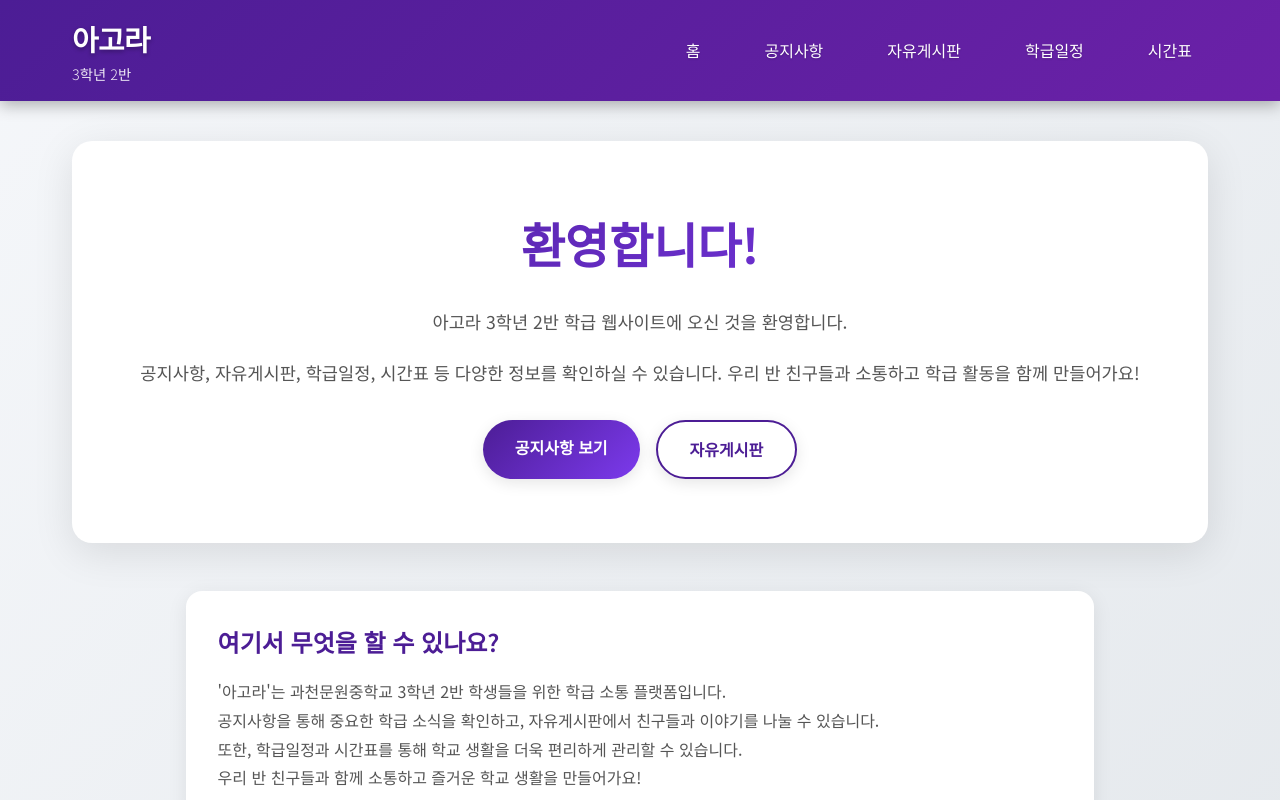
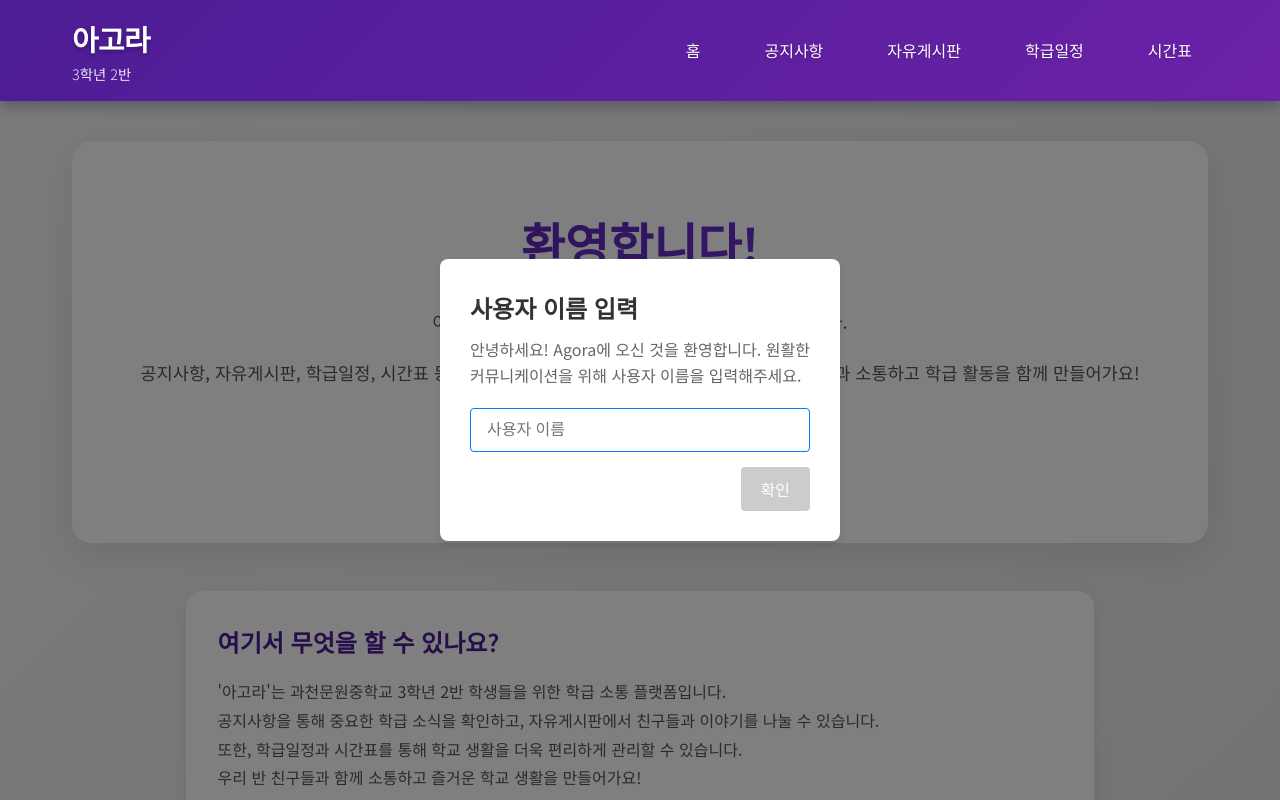
Before and after one commit to bindglam/agora, a React (Vite) app in the folder frontend/: page / in a window 1280 px wide. Shown: the top 800 px of the page. Built offline with nearby package versions, Linux system fonts and the light colour scheme.

Commit message:
feat: (frontend) many

```diff
--- a/frontend/src/App.jsx
+++ b/frontend/src/App.jsx
@@ -1,16 +1,20 @@
 import { BrowserRouter, Routes, Route } from "react-router-dom";
 import { useState, useEffect } from "react";
+import { getCookie, setCookie } from './utils';
 
 import './App.css';
 
-import Home from "./components/Home";
-import Board from "./components/Board";
+import Home from "./pages/Home";
+import Board from "./pages/Board";
+import Post from "./pages/Post";
 
 import Navbar from './components/Navbar';
 import Footer from './components/Footer';
+import UserInfoModal from './components/UserInfoModal';
 
 function App() {
   const [navbarHeight, setNavbarHeight] = useState(0);
+  const [isUserInfoModalOpen, setIsUserInfoModalOpen] = useState(false);
 
   useEffect(() => {
     const calculateNavbarHeight = () => {
@@ -32,14 +36,28 @@ function App() {
     };
   }, []);
 
+  useEffect(() => {
+    const username = getCookie('username');
+    if (!username) {
+      setIsUserInfoModalOpen(true);
+    }
+  }, []);
+
+  const handleUserInfoSubmit = (username) => {
+    setCookie('username', username, 365); // 1년 동안 쿠키 유지
+    setIsUserInfoModalOpen(false);
+  };
+
   return (
     <div className="App">
       <BrowserRouter>
+        <UserInfoModal isOpen={isUserInfoModalOpen} onSubmit={handleUserInfoSubmit} />
         <Navbar />
         <div className="main-content" style={{ paddingTop: `${navbarHeight + 40}px` }}>
           <Routes>
             <Route path="/" element={<Home />} />
             <Route path="/board/:boardId" element={<Board />} />
+            <Route path="/post/:postId" element={<Post />} />
           </Routes>
         </div>
         <Footer />
--- /dev/null
+++ b/frontend/src/components/UserInfoModal.css
@@ -0,0 +1,89 @@
+.username-modal-overlay {
+  position: fixed;
+  top: 0;
+  left: 0;
+  width: 100%;
+  height: 100%;
+  background-color: rgba(0, 0, 0, 0.5);
+  display: flex;
+  justify-content: center;
+  align-items: center;
+  z-index: 1000;
+}
+
+.username-modal {
+  background-color: white;
+  border-radius: 8px;
+  padding: 30px;
+  width: 90%;
+  max-width: 400px;
+  box-shadow: 0 4px 6px rgba(0, 0, 0, 0.1);
+}
+
+.username-modal-title {
+  font-size: 1.5rem;
+  margin: 0 0 10px 0;
+  color: #333;
+}
+
+.username-modal-description {
+  color: #666;
+  margin-bottom: 20px;
+}
+
+.username-modal-form {
+  display: flex;
+  flex-direction: column;
+  gap: 15px;
+}
+
+.username-modal-input {
+  padding: 12px 16px;
+  font-size: 1rem;
+  border: 1px solid #ddd;
+  border-radius: 4px;
+  outline: none;
+}
+
+.username-modal-input:focus {
+  border-color: #007bff;
+}
+
+.username-modal-buttons {
+  display: flex;
+  gap: 10px;
+  justify-content: flex-end;
+}
+
+.username-modal-cancel,
+.username-modal-submit {
+  padding: 10px 20px;
+  font-size: 1rem;
+  border: none;
+  border-radius: 4px;
+  cursor: pointer;
+  transition: background-color 0.2s;
+}
+
+.username-modal-cancel {
+  background-color: #6c757d;
+  color: white;
+}
+
+.username-modal-cancel:hover {
+  background-color: #5a6268;
+}
+
+.username-modal-submit {
+  background-color: #007bff;
+  color: white;
+}
+
+.username-modal-submit:hover:not(:disabled) {
+  background-color: #0056b3;
+}
+
+.username-modal-submit:disabled {
+  background-color: #ccc;
+  cursor: not-allowed;
+}
--- /dev/null
+++ b/frontend/src/components/UserInfoModal.jsx
@@ -0,0 +1,53 @@
+import React from 'react';
+
+import './UserInfoModal.css';
+
+function UserInfoModal({ isOpen, onSubmit }) {
+  const [username, setUsername] = React.useState('');
+
+  if (!isOpen) return null;
+
+  const handleSubmit = (e) => {
+    e.preventDefault();
+    if (username.trim()) {
+      onSubmit(username.trim());
+      setUsername('');
+    }
+  };
+
+  const handleChange = (e) => {
+    setUsername(e.target.value);
+  };
+
+  return (
+    <div className="username-modal-overlay">
+      <div className="username-modal" onClick={(e) => e.stopPropagation()}>
+        <h2 className="username-modal-title">사용자 이름 입력</h2>
+        <p className="username-modal-description">
+          안녕하세요! Agora에 오신 것을 환영합니다. 원활한 커뮤니케이션을 위해 사용자 이름을 입력해주세요.
+        </p>
+        <form onSubmit={handleSubmit} className="username-modal-form">
+          <input
+            type="text"
+            value={username}
+            onChange={handleChange}
+            placeholder="사용자 이름"
+            className="username-modal-input"
+            autoFocus
+          />
+          <div className="username-modal-buttons">
+            <button
+              type="submit"
+              className="username-modal-submit"
+              disabled={!username.trim()}
+            >
+              확인
+            </button>
+          </div>
+        </form>
+      </div>
+    </div>
+  );
+}
+
+export default UserInfoModal;
--- a/frontend/src/components/Board.jsx
+++ b/frontend/src/pages/Board.jsx
@@ -47,7 +47,7 @@ function Board() {
   };
 
   const handlePostClick = (postId) => {
-    navigate(`/board/${boardId}/${postId}`);
+    navigate(`/post/${postId}`);
   };
 
   if (loading) {
@@ -62,7 +62,7 @@ function Board() {
     <div className="board-container">
       <div className="board-header">
         <h1 className="board-title">{boardProperties.displayName}</h1>
-        {boardProperties.postable &&
+        {boardProperties.permissions.posting == "DEFAULT" &&
           <button className="create-post-btn" onClick={handleCreatePost}>
           글쓰기
           </button>
@@ -91,7 +91,7 @@ function Board() {
               >
                 <td className="col-title">{post.title}</td>
                 <td className="col-content">{post.content}</td>
-                <td className="col-author">{post.author.nickname}</td>
+                <td className="col-author">{post.author}</td>
                 <td className="col-date">
                   {new Date(post.createdAt).toLocaleDateString()}
                 </td>
--- /dev/null
+++ b/frontend/src/pages/Post.css
@@ -0,0 +1,110 @@
+.post-container {
+  max-width: 900px;
+  margin: 0 auto;
+  padding: 20px;
+}
+
+.post-header {
+  display: flex;
+  gap: 10px;
+  margin-bottom: 20px;
+}
+
+.back-btn,
+.list-btn {
+  padding: 8px 16px;
+  background-color: #6c757d;
+  color: white;
+  border: none;
+  border-radius: 4px;
+  cursor: pointer;
+  font-size: 0.9rem;
+  transition: background-color 0.2s;
+}
+
+.back-btn:hover,
+.list-btn:hover {
+  background-color: #5a6268;
+}
+
+.post-content {
+  background-color: white;
+  padding: 30px;
+  border-radius: 8px;
+  box-shadow: 0 2px 4px rgba(0, 0, 0, 0.1);
+  margin-bottom: 20px;
+}
+
+.post-title {
+  font-size: 1.8rem;
+  margin: 0 0 20px 0;
+  border-bottom: 2px solid #dee2e6;
+  padding-bottom: 15px;
+}
+
+.post-meta {
+  display: flex;
+  gap: 20px;
+  color: #6c757d;
+  font-size: 0.9rem;
+  margin-bottom: 30px;
+  padding-bottom: 15px;
+  border-bottom: 1px solid #dee2e6;
+}
+
+.post-author,
+.post-date,
+.post-updated {
+  display: flex;
+  align-items: center;
+}
+
+.post-body {
+  line-height: 1.8;
+  white-space: pre-wrap;
+  word-wrap: break-word;
+}
+
+.post-footer {
+  display: flex;
+  gap: 10px;
+  justify-content: flex-end;
+}
+
+.edit-btn {
+  padding: 10px 20px;
+  background-color: #007bff;
+  color: white;
+  border: none;
+  border-radius: 4px;
+  cursor: pointer;
+  font-size: 1rem;
+  transition: background-color 0.2s;
+}
+
+.edit-btn:hover {
+  background-color: #0056b3;
+}
+
+.delete-btn {
+  padding: 10px 20px;
+  background-color: #dc3545;
+  color: white;
+  border: none;
+  border-radius: 4px;
+  cursor: pointer;
+  font-size: 1rem;
+  transition: background-color 0.2s;
+}
+
+.delete-btn:hover {
+  background-color: #c82333;
+}
+
+.error {
+  color: #dc3545;
+  background-color: #f8d7da;
+  padding: 16px;
+  border-radius: 4px;
+  border: 1px solid #f5c6cb;
+}
--- /dev/null
+++ b/frontend/src/pages/Post.jsx
@@ -0,0 +1,85 @@
+import React from 'react';
+import { useParams, useNavigate } from 'react-router-dom';
+import { API_BASE_URL } from '../constants';
+
+import './Post.css';
+
+function Post() {
+  const { postId } = useParams();
+  const navigate = useNavigate();
+  const [post, setPost] = React.useState(null);
+  const [loading, setLoading] = React.useState(true);
+  const [error, setError] = React.useState(null);
+
+  React.useEffect(() => {
+    const fetchPost = async () => {
+      try {
+        setLoading(true);
+        const response = await fetch(`${API_BASE_URL}/post-api/post/${postId}`);
+        if (!response.ok) {
+          throw new Error('게시글을 불러오는데 실패했습니다.');
+        }
+        const data = await response.json();
+        setPost(data);
+      } catch (err) {
+        setError(err.message);
+      } finally {
+        setLoading(false);
+      }
+    };
+
+    if (postId) {
+      fetchPost();
+    }
+  }, [postId]);
+
+  const handleGoBack = () => {
+    navigate(-1);
+  };
+
+  const handleGoToBoard = () => {
+    if (post?.boardId) {
+      navigate(`/board/${post.boardId}`);
+    }
+  };
+
+  if (loading) {
+    return <div className="post-container">로딩 중...</div>;
+  }
+
+  if (error) {
+    return <div className="post-container error">{error}</div>;
+  }
+
+  if (!post) {
+    return <div className="post-container">게시글을 찾을 수 없습니다.</div>;
+  }
+
+  return (
+    <div className="post-container">
+      <div className="post-header">
+        <button className="back-btn" onClick={handleGoBack}>← 뒤로</button>
+        {post.boardId && (
+          <button className="list-btn" onClick={handleGoToBoard}>목록</button>
+        )}
+      </div>
+
+      <div className="post-content">
+        <h1 className="post-title">{post.title}</h1>
+
+        <div className="post-meta">
+          <span className="post-author">작성자: {post.author}</span>
+          <span className="post-date">
+            작성일: {new Date(post.createdAt).toLocaleString()}
+          </span>
+        </div>
+
+        <div className="post-body">
+          {post.content}
+        </div>
+      </div>
+    </div>
+  );
+}
+
+export default Post;
--- /dev/null
+++ b/frontend/src/utils.jsx
@@ -0,0 +1,13 @@
+export const getCookie = (name) => {
+  const value = `; ${document.cookie}`;
+  const parts = value.split(`; ${name}=`);
+  if (parts.length === 2) return parts.pop().split(';').shift();
+  return null;
+};
+
+export const setCookie = (name, value, days = 7) => {
+  const date = new Date();
+  date.setTime(date.getTime() + (days * 24 * 60 * 60 * 1000));
+  const expires = `expires=${date.toUTCString()}`;
+  document.cookie = `${name}=${value};${expires};path=/`;
+};
```
Also changed, not shown: frontend/src/pages/Board.css (renamed from frontend/src/components/Board.css), frontend/src/pages/Home.css (renamed from frontend/src/components/Home.css), frontend/src/pages/Home.jsx (renamed from frontend/src/components/Home.jsx).
